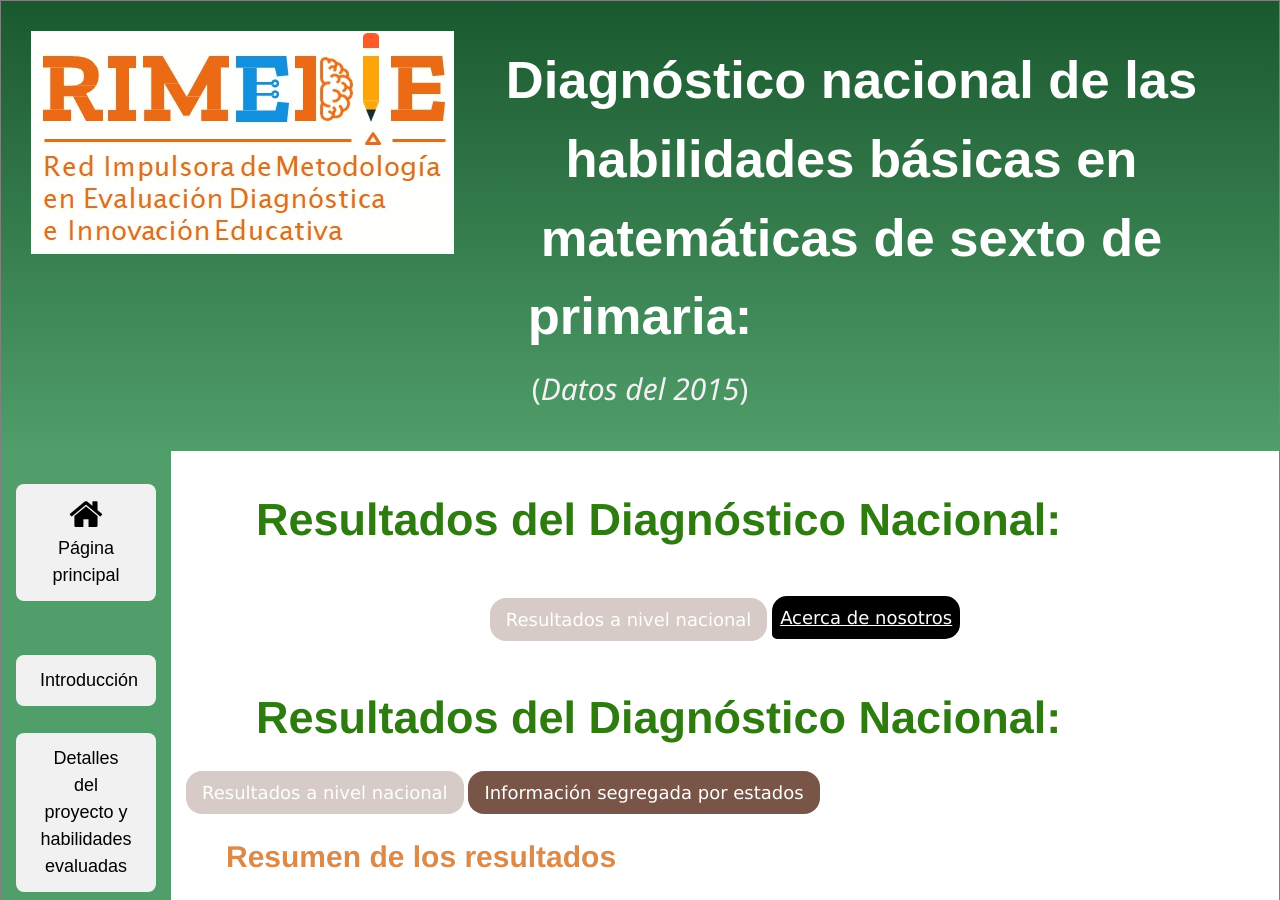
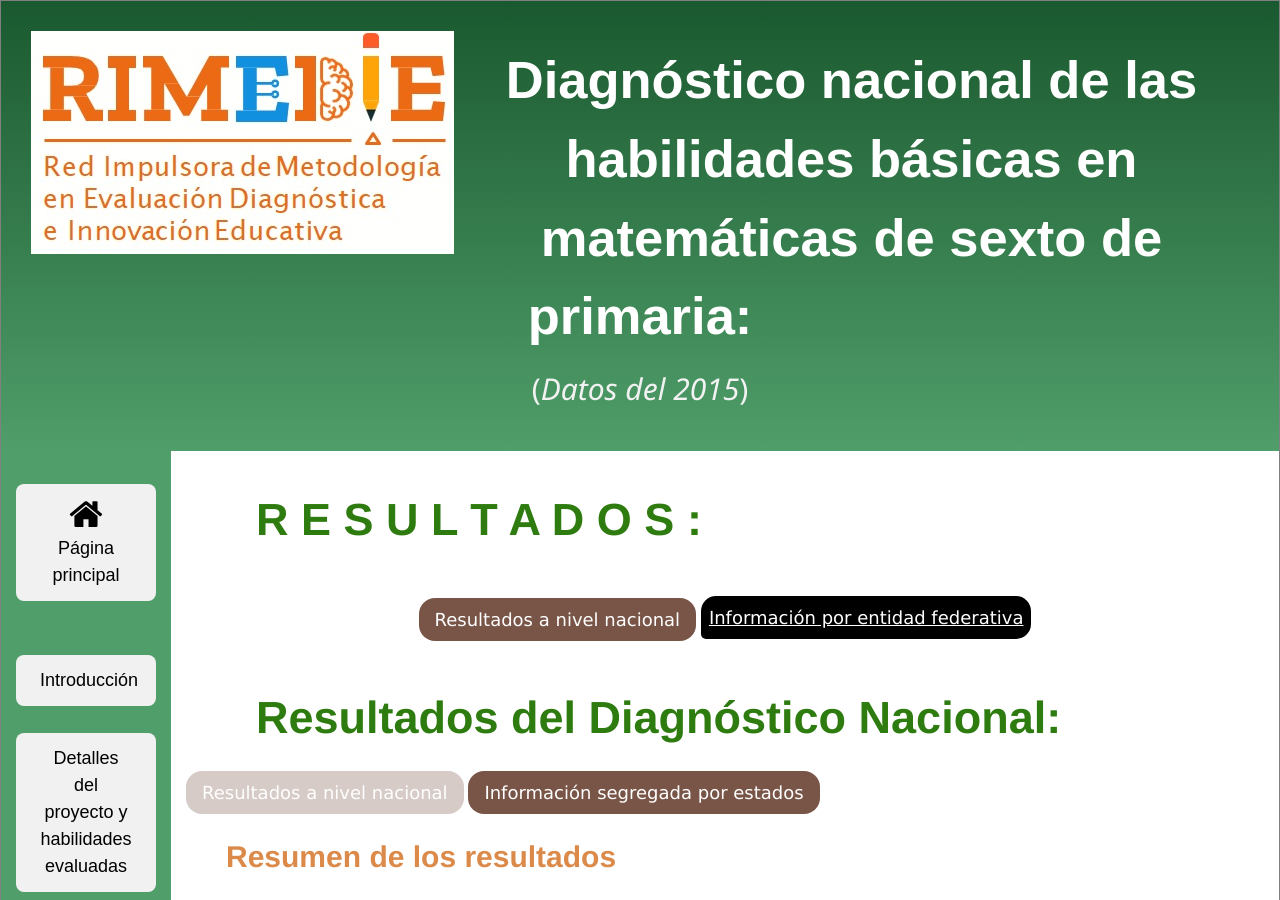
Before and after one commit to rimedie/rimedie.github.io, a Jekyll site: the page built from 1_InfoResultados.html, in a window 1280 px wide and 900 px high. Built offline with Jekyll 4.4.1, drawn with Linux system fonts in a browser that asks for light colours.

Commit message:
Update 1_Resultados.html

```diff
--- a/_layouts/1_Resultados.html
+++ b/_layouts/1_Resultados.html
@@ -230,15 +230,15 @@ p {
 </nav>
 
 <article>
- <h1 class="interact">Resultados del Diagnóstico Nacional:</h1>
+ <h1 class="interact">R E S U L T A D O S :</h1>
 	<br>
  <center>
- <a href="" class="w3-btn w3-round-xlarge w3-brown w3-large w3-hover-khaki w3-disabled">Resultados a nivel nacional</a>
+ <a href="" class="w3-btn w3-round-xlarge w3-brown w3-large w3-hover-khaki">Resultados a nivel nacional</a>
 <div class="dropdown">
-  <button class="dropbtn"><a href="https://rimedie.github.io/about_Filosifia.html" style="color:white;">Acerca de nosotros</a></button>
+  <button class="dropbtn"><a href="https://rimedie.github.io/about_Filosifia.html" style="color:white;">Información por entidad federativa</a></button>
   <div class="dropdown-content">
-    <a href="https://rimedie.github.io/about_Filosifia.html#target">Filosofía</a>
-    <a href="https://rimedie.github.io/about_Miembros.html#target">Miembros</a>
+    <a href="https://rimedie.github.io/about_Filosifia.html#target">Diferencias en el dominio de cada habilidad</a>
+    <a href="https://rimedie.github.io/about_Miembros.html#target">Perfil diagnóstico por estado</a>
    </div>
 </div>
 	</center>
```
